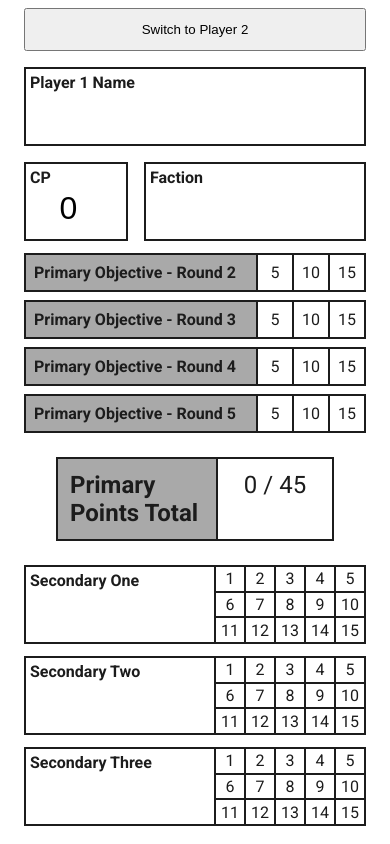
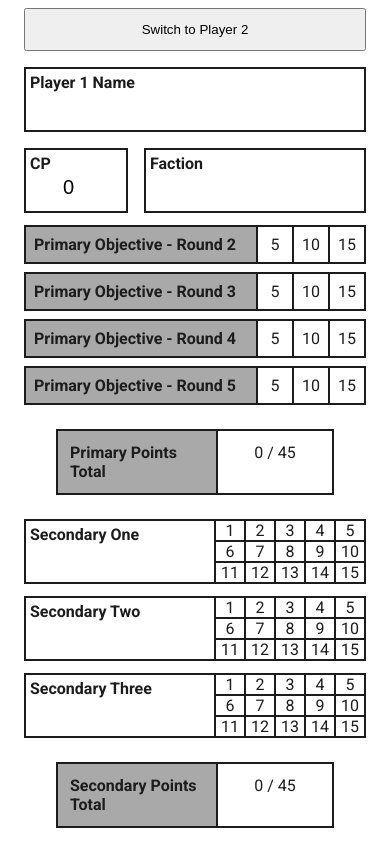
Before and after one commit to TomWija/wh40k-point-tracker, a React (Create React App) app: page / in a window 390 px wide. Shown: the top 844 px of the page. Built offline with nearby package versions, Linux system fonts and the light colour scheme.

Commit message:
feat(mobile): lower font-sizes for easier reading/input

```diff
--- a/src/App.css
+++ b/src/App.css
@@ -20,7 +20,7 @@
     display: flex;
     border: 2px solid #1c1c1c;
     margin: 24px 32px 0px 32px;
-    font-size: 1.5rem;
+    font-size: 1rem;
 }
 
 .total-points__label {
@@ -41,4 +41,8 @@
     .App__switch-player-button {
         display: none;
     }
+
+    .total-points {
+        font-size: 1.5rem;
+    }
 }
--- a/src/PlayerInput/style.css
+++ b/src/PlayerInput/style.css
@@ -18,7 +18,7 @@
     border: none;
     outline: none;
     padding: 26px 12px 12px 12px;
-    font-size: 2rem;
+    font-size: 1.25rem;
     box-sizing: border-box;
     width: 100%;
     height: 100%;
@@ -35,3 +35,9 @@
 .PlayerInput__cp input {
     text-align: center;
 }
+
+@media only screen and (min-width : 1000px) {
+    .PlayerInput input, .PlayerInput input:focus {
+        font-size: 2rem;
+    }
+}
```
